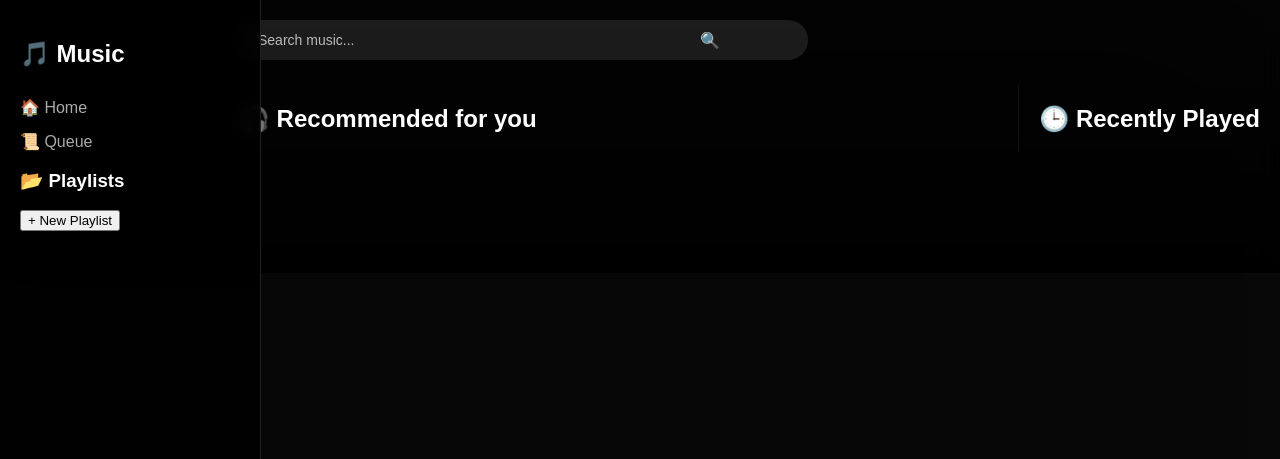
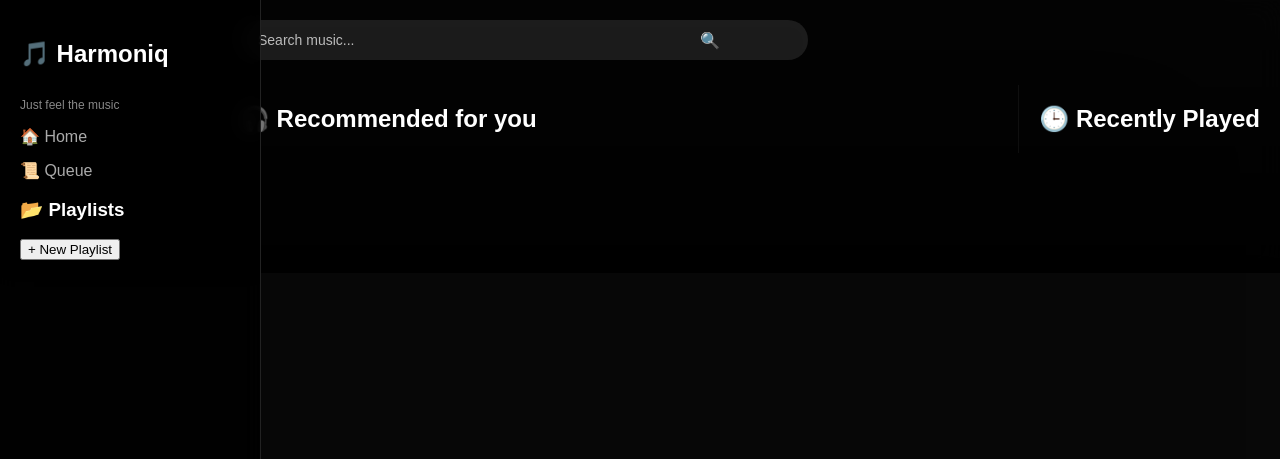
Before and after one commit to BlaZe08-Dev/Harmoniq, a Flask app: page / in a window 1280 px wide. Shown: the top 459 px of the page. Run offline with Flask 3, Linux system fonts and the light colour scheme; data that the repository does not hold is empty; some libraries are stand-ins or nearby versions.

Commit message:
feat: rebrand app to Harmoniq with updated UI title and identity

```diff
--- /dev/null
+++ b/requirements.txt
@@ -0,0 +1,4 @@
+Flask
+requests
+python-dotenv
+gunicorn
--- a/templates/index.html
+++ b/templates/index.html
@@ -1,8 +1,9 @@
 <!DOCTYPE html>
 <html>
 <head>
-    <title>Smart Music App 🎧</title>
+    <title>Harmoniq 🎧</title>
     <link rel="stylesheet" href="/static/style.css">
+    <link rel="icon" href="https://cdn-icons-png.flaticon.com/512/727/727245.png">
 </head>
 
 <body>
@@ -15,7 +16,8 @@
 
     <!-- SIDEBAR -->
     <div class="sidebar" id="sidebar">
-        <h2>🎵 Music</h2>
+        <h2>🎵 Harmoniq</h2>
+        <p style="color:#888; font-size:12px;">Just feel the music</p>
 
         <p onclick="showHome()">🏠 Home</p>
         <p onclick="showQueue()">📜 Queue</p>
```
Also changed, not shown: README.md, 1 other file.
